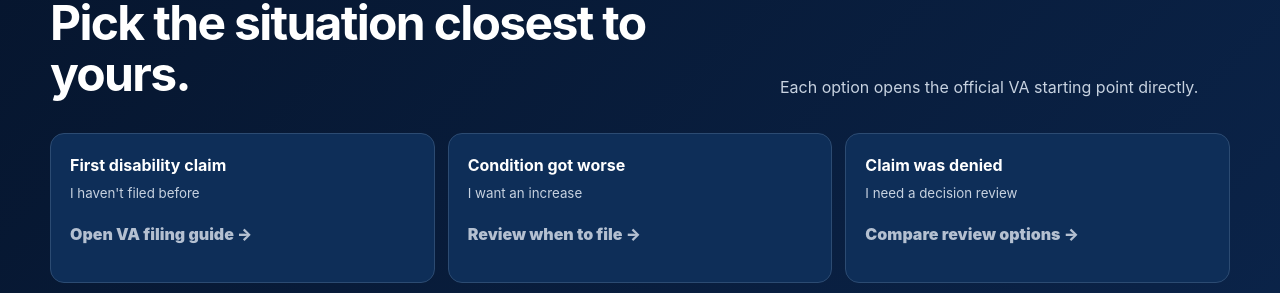
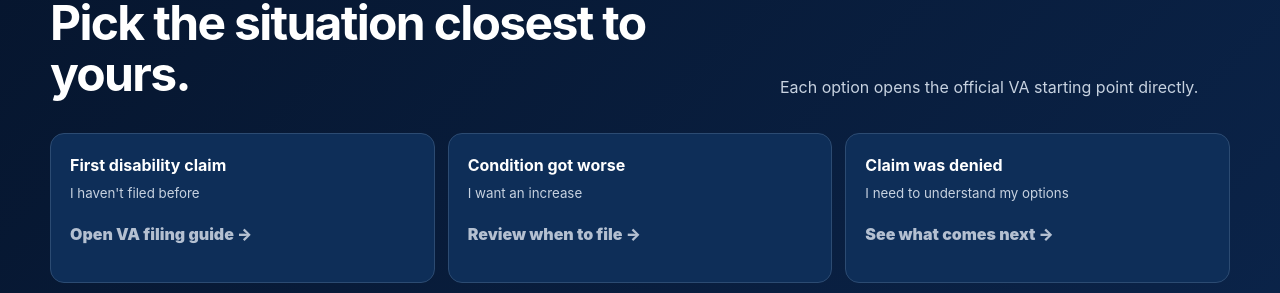
Before and after one commit to bushj23/veteran-file-resource-finder, a plain HTML site: page veteran-file-site/index.html in a window 1280 px wide. Shown: the part 1700-1993 px from the top of the page. Drawn offline with Linux system fonts and the light colour scheme; a script that the page names is missing.

Commit message:
Add Veteran File Guides to homepage

```diff
--- a/veteran-file-site/index.html
+++ b/veteran-file-site/index.html
@@ -162,9 +162,11 @@
   <a href="https://www.va.gov/disability/how-to-file-claim/when-to-file/" target="_blank" rel="noopener" data-track="Increase Claim">
     <strong>Condition got worse</strong><small>I want an increase</small><span>Review when to file →</span>
   </a>
-  <a href="https://www.va.gov/decision-reviews/" target="_blank" rel="noopener" data-track="Decision Review">
-    <strong>Claim was denied</strong><small>I need a decision review</small><span>Compare review options →</span>
-  </a>
+  <a href="va-claim-denied.html" data-track="Decision Review Guide">
+  <strong>Claim was denied</strong>
+  <small>I need to understand my options</small>
+  <span>See what comes next →</span>
+</a>
   <a href="https://www.va.gov/find-locations/" target="_blank" rel="noopener" data-track="VA Health Care">
     <strong>Need VA health care</strong><small>Facilities or enrollment help</small><span>Find VA locations →</span>
   </a>
```
